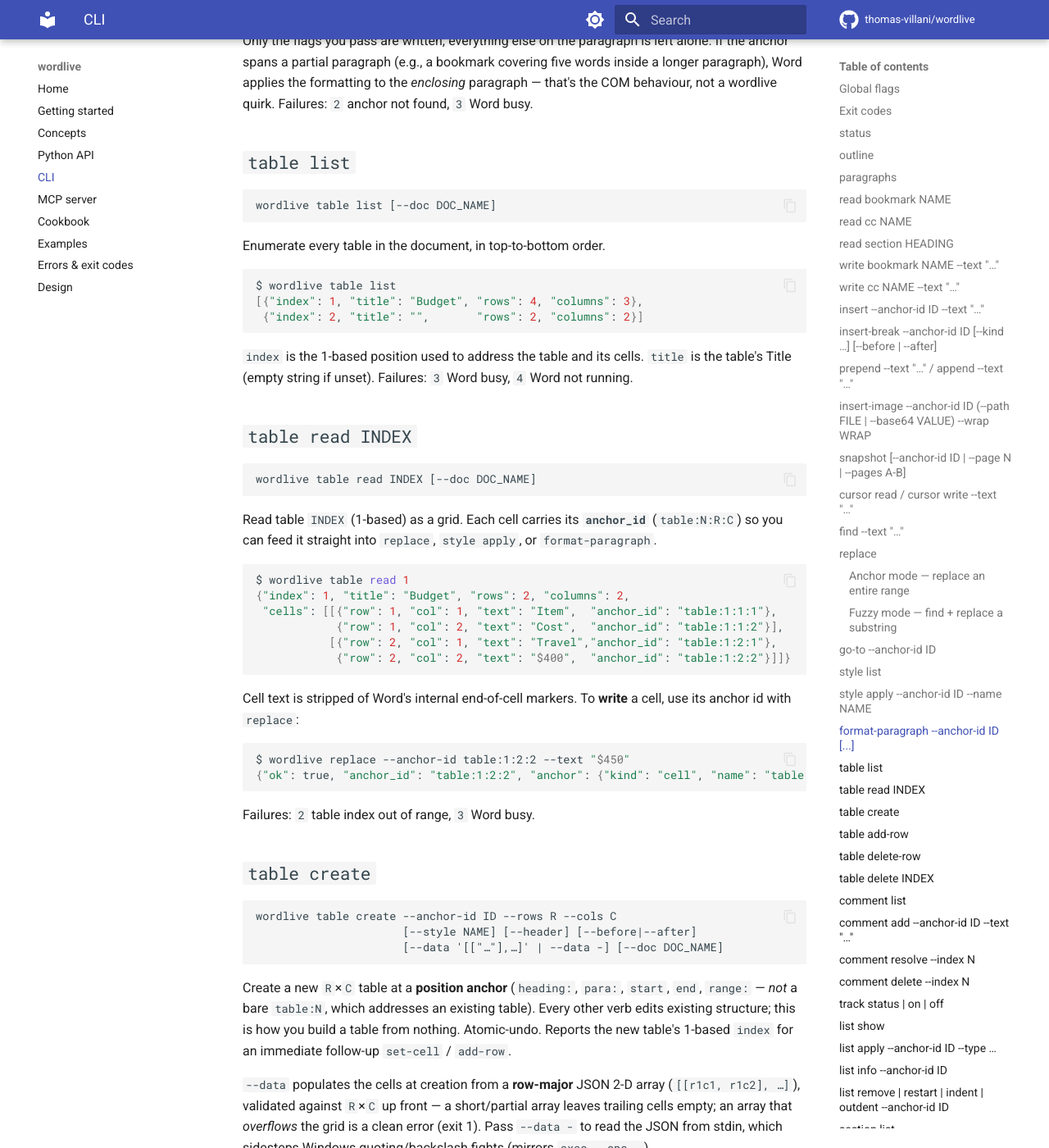
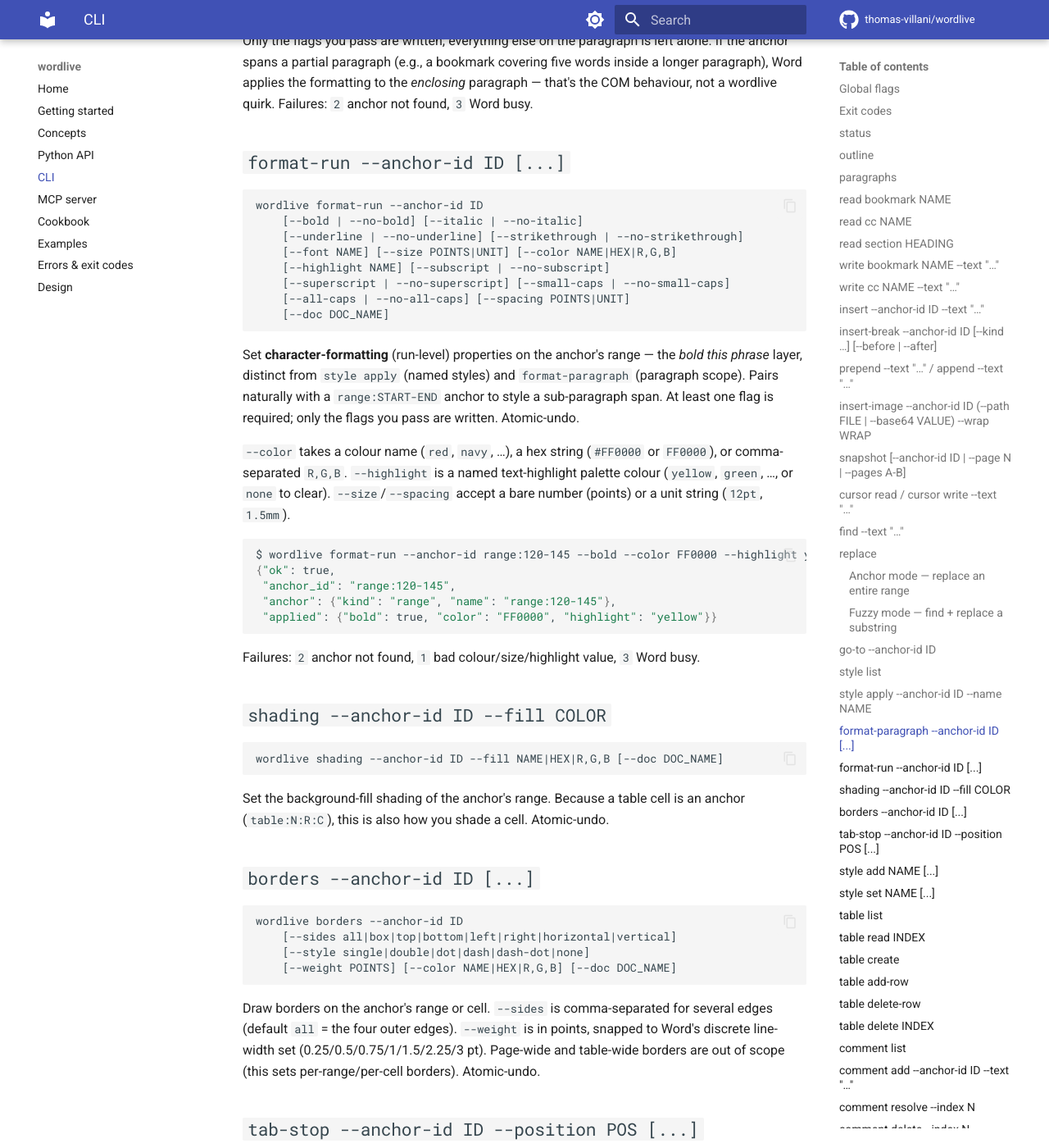
Before and after one commit to thomas-villani/wordlive, an MkDocs documentation site: the page built from docs/cli.md, in a window 1280 px wide and 1400 px high, scrolled down 12411 px. Shown: the whole window at 82% size. Built offline with MkDocs 1.6.1 and Material for MkDocs 9.7.7, drawn with Linux system fonts in a browser that asks for light colours; comment, search, counter and statistics services are not loaded; some of the changed text lies outside the part shown.

Commit message:
docs: document the publishing-styling cluster (items 0–3)
Update the parallel doc surfaces and bundled skills for format_run, shading/
borders/tab-stops, and style creation:

- docs/python-api.md: new inherited anchor methods + writable Style / styles.add.
- docs/cli.md: format-run, shading, borders, tab-stop, style add, style set.
- docs/mcp.md: new word_write commands (incl. the line_style note).
- _skill/wordlive-python & wordlive-cli SKILL.md: new verbs + a styles snippet.
- CHANGELOG.md: [Unreleased] Added/Changed/Deferred.
- feature-plan.md: mark cluster items 0–3 implemented.

Co-Authored-By: Claude Opus 4.8 (1M context) <noreply@anthropic.com>

````diff
--- a/docs/cli.md
+++ b/docs/cli.md
@@ -545,7 +545,8 @@ wordlive style apply --anchor-id ID --name "Heading 2" [--doc DOC_NAME]
 ```
 
 Apply a style to the anchor's range. Atomic-undo. The style must already
-exist in the document — wordlive does not create styles on demand.
+exist in the document — define one first with [`style add`](#style-add-name)
+if needed.
 
 ```bash
 $ wordlive style apply --anchor-id heading:3 --name "Heading 2"
@@ -594,6 +595,110 @@ left alone. If the anchor spans a partial paragraph (e.g., a bookmark
 covering five words inside a longer paragraph), Word applies the formatting
 to the *enclosing* paragraph — that's the COM behaviour, not a wordlive
 quirk. Failures: `2` anchor not found, `3` Word busy.
+
+## `format-run --anchor-id ID [...]`
+
+```
+wordlive format-run --anchor-id ID
+    [--bold | --no-bold] [--italic | --no-italic]
+    [--underline | --no-underline] [--strikethrough | --no-strikethrough]
+    [--font NAME] [--size POINTS|UNIT] [--color NAME|HEX|R,G,B]
+    [--highlight NAME] [--subscript | --no-subscript]
+    [--superscript | --no-superscript] [--small-caps | --no-small-caps]
+    [--all-caps | --no-all-caps] [--spacing POINTS|UNIT]
+    [--doc DOC_NAME]
+```
+
+Set **character-formatting** (run-level) properties on the anchor's range —
+the *bold this phrase* layer, distinct from `style apply` (named styles) and
+`format-paragraph` (paragraph scope). Pairs naturally with a `range:START-END`
+anchor to style a sub-paragraph span. At least one flag is required; only the
+flags you pass are written. Atomic-undo.
+
+`--color` takes a colour name (`red`, `navy`, …), a hex string (`#FF0000` or
+`FF0000`), or comma-separated `R,G,B`. `--highlight` is a named text-highlight
+palette colour (`yellow`, `green`, …, or `none` to clear). `--size`/`--spacing`
+accept a bare number (points) or a unit string (`12pt`, `1.5mm`).
+
+```bash
+$ wordlive format-run --anchor-id range:120-145 --bold --color FF0000 --highlight yellow
+{"ok": true,
+ "anchor_id": "range:120-145",
+ "anchor": {"kind": "range", "name": "range:120-145"},
+ "applied": {"bold": true, "color": "FF0000", "highlight": "yellow"}}
+```
+
+Failures: `2` anchor not found, `1` bad colour/size/highlight value, `3` Word busy.
+
+## `shading --anchor-id ID --fill COLOR`
+
+```
+wordlive shading --anchor-id ID --fill NAME|HEX|R,G,B [--doc DOC_NAME]
+```
+
+Set the background-fill shading of the anchor's range. Because a table cell is
+an anchor (`table:N:R:C`), this is also how you shade a cell. Atomic-undo.
+
+## `borders --anchor-id ID [...]`
+
+```
+wordlive borders --anchor-id ID
+    [--sides all|box|top|bottom|left|right|horizontal|vertical]
+    [--style single|double|dot|dash|dash-dot|none]
+    [--weight POINTS] [--color NAME|HEX|R,G,B] [--doc DOC_NAME]
+```
+
+Draw borders on the anchor's range or cell. `--sides` is comma-separated for
+several edges (default `all` = the four outer edges). `--weight` is in points,
+snapped to Word's discrete line-width set (0.25/0.5/0.75/1/1.5/2.25/3 pt).
+Page-wide and table-wide borders are out of scope (this sets per-range/per-cell
+borders). Atomic-undo.
+
+## `tab-stop --anchor-id ID --position POS [...]`
+
+```
+wordlive tab-stop --anchor-id ID --position POINTS|UNIT
+    [--align left|center|right|decimal|bar]
+    [--leader none|dots|dashes|lines|heavy|middle-dot] [--doc DOC_NAME]
+```
+
+Add a tab stop to the anchor's paragraph(s) — `--leader dots` gives the dotted
+fill of a price list or table-of-contents row without a table. `--position`
+accepts points or a unit string (`3in`). Atomic-undo.
+
+## `style add NAME [...]`
+
+```
+wordlive style add NAME
+    [--type paragraph|character|table|list]
+    [--based-on NAME] [--next-style NAME] [--doc DOC_NAME]
+```
+
+Define a new style. `--based-on` is the inheritance parent; `--next-style` is
+the style applied to the paragraph after one in this style. Style its defaults
+with `style set`, then `style apply` it. Atomic-undo. Failures: `1` bad
+`--type`, `2` unknown `--based-on`/`--next-style`.
+
+```bash
+$ wordlive style add Brand --based-on Normal
+{"ok": true, "style": "Brand", "type": "paragraph"}
+```
+
+## `style set NAME [...]`
+
+```
+wordlive style set NAME
+    [--bold|--no-bold] [--italic|--no-italic] [--underline|--no-underline]
+    [--font NAME] [--size POINTS|UNIT] [--color NAME|HEX|R,G,B]
+    [--alignment left|center|right|justify]
+    [--space-before POINTS|UNIT] [--space-after POINTS|UNIT]
+    [--based-on NAME] [--next-style NAME] [--doc DOC_NAME]
+```
+
+Set the font / paragraph defaults of an existing style (built-in or one you
+created). At least one property is required. The brand/template workflow:
+`style add` once, `style set` its look, then `style apply` it everywhere.
+Atomic-undo. Failures: `2` style not found, `1` bad value, `3` Word busy.
 
 ## `table list`
 
````
Also changed, not shown: CHANGELOG.md (+42 -0 lines), docs/mcp.md (+1 -1 lines), docs/python-api.md (+17 -4 lines), feature-plan.md (+5 -0 lines), src/wordlive/_skill/wordlive-cli/SKILL.md (+3 -0 lines), src/wordlive/_skill/wordlive-python/SKILL.md (+14 -0 lines).
